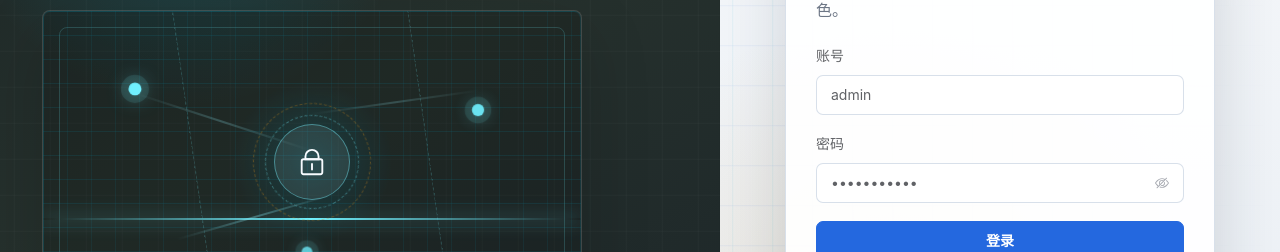
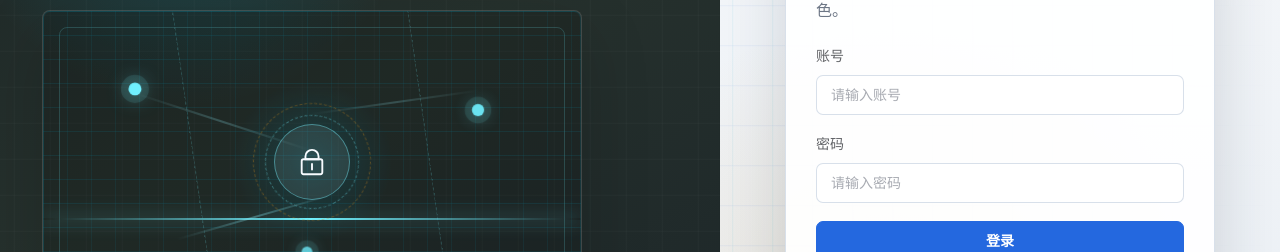
Before and after one commit to NameJaho/card_system, a Vue app in the folder frontend/: page /#/login in a window 1280 px wide. Shown: the part 287-539 px from the top of the page. Built offline with nearby package versions, Linux system fonts and the light colour scheme; no server answers.

Commit message:
Remove default login credentials

```diff
--- a/frontend/src/views/LoginView.vue
+++ b/frontend/src/views/LoginView.vue
@@ -74,7 +74,7 @@ const router = useRouter()
 const loading = ref(false)
 const forgotVisible = ref(false)
 const forgotEmail = ref('')
-const form = reactive({ user: 'admin', password: 'admin123456' })
+const form = reactive({ user: '', password: '' })
 
 async function submit() {
   loading.value = true
```
